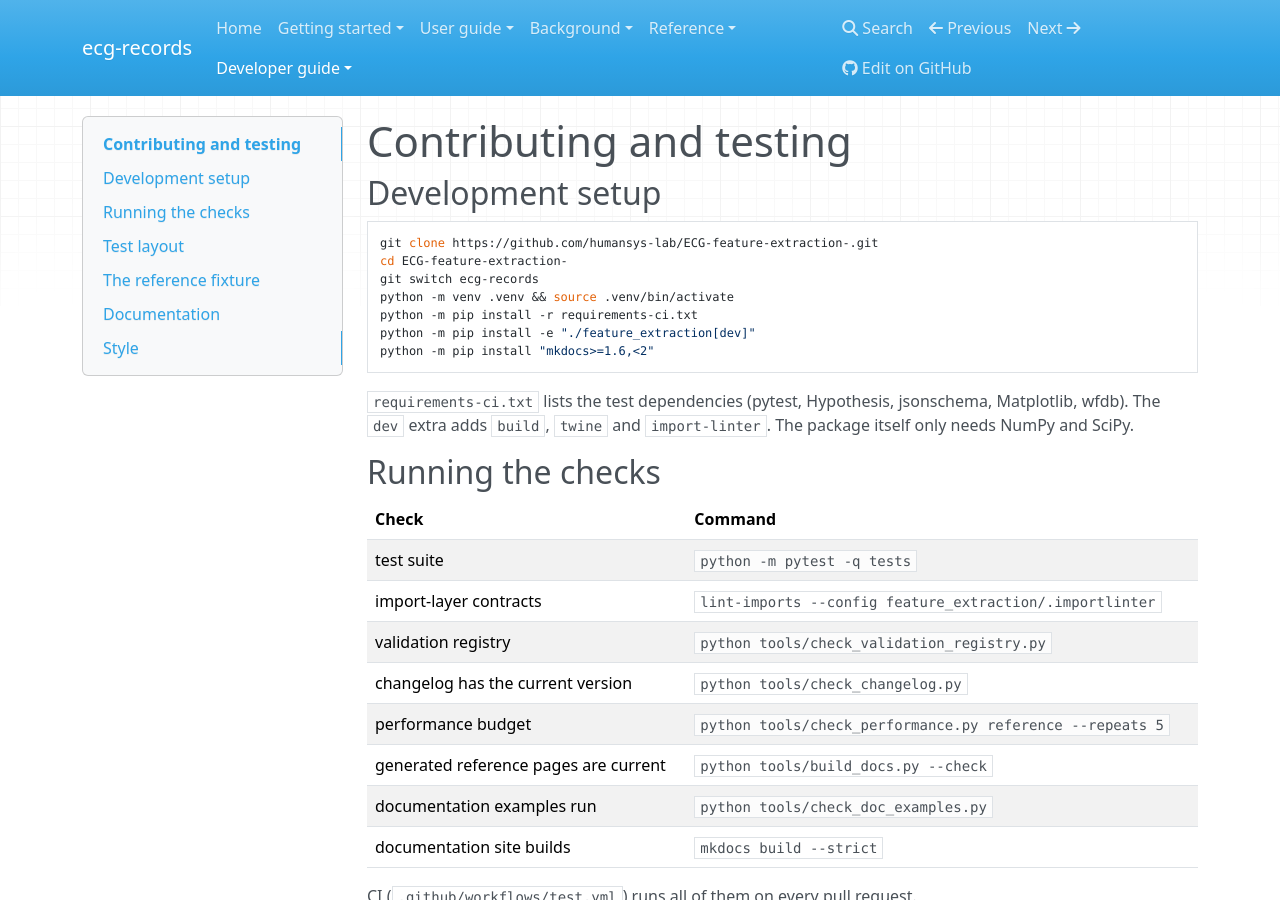
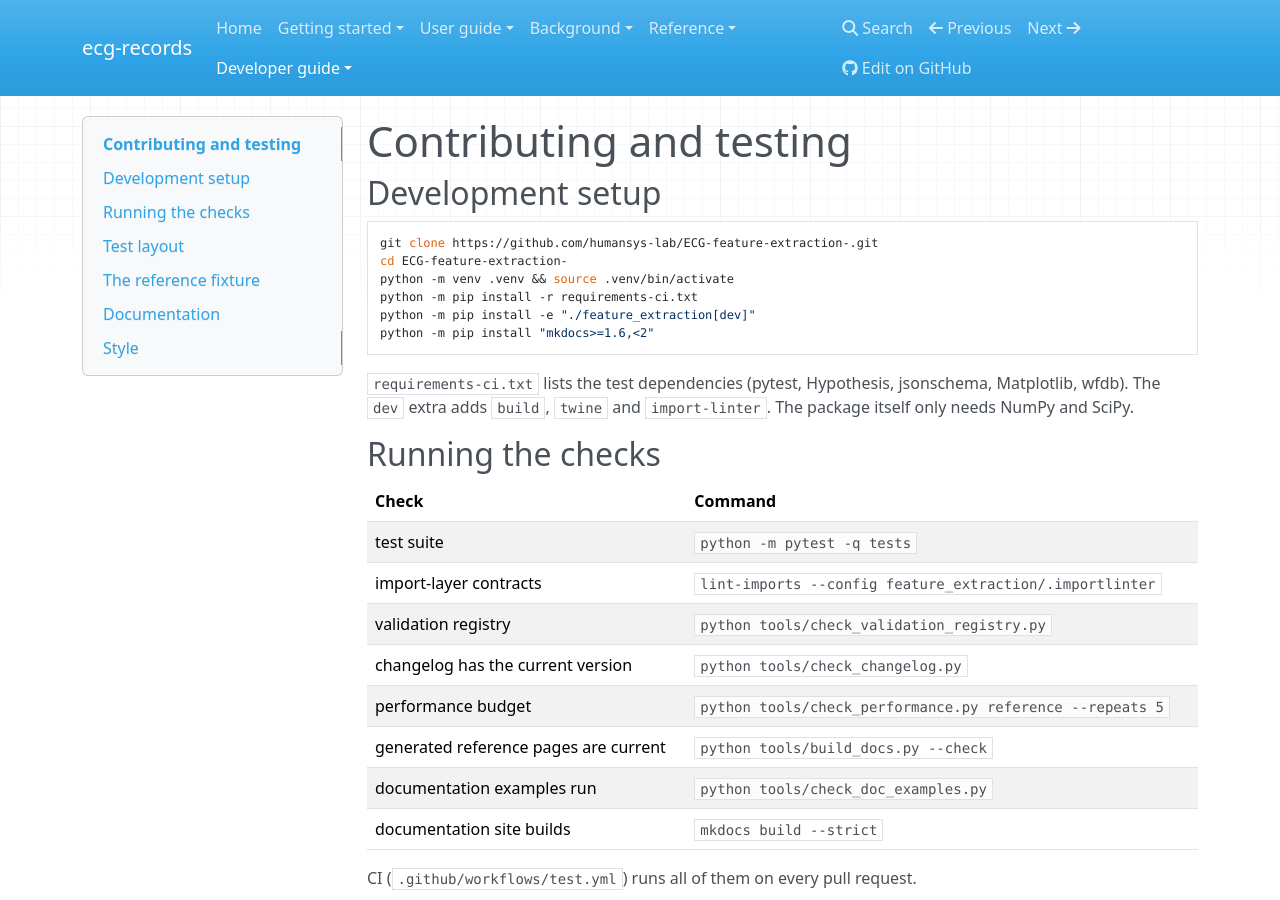
Before and after one commit to humansys-lab/ECG-feature-extraction-, an MkDocs documentation site: the page built from docs/site/development/contributing.md, in a window 1280 px wide and 900 px high. Built offline with MkDocs 1.6.1, drawn with Linux system fonts in a browser that asks for light colours; nearby versions of some CDN libraries.

Commit message:
Follow main: the library becomes the repository's main branch
CI and the documentation deployment now run on main, the 'Edit on GitHub'
links and the install/contributing instructions point at main.

Co-Authored-By: Claude Opus 5.5 (1M context) <noreply@anthropic.com>

````diff
--- a/docs/site/development/contributing.md
+++ b/docs/site/development/contributing.md
@@ -5,7 +5,6 @@
 ```bash
 git clone https://github.com/humansys-lab/ECG-feature-extraction-.git
 cd ECG-feature-extraction-
-git switch ecg-records
 python -m venv .venv && source .venv/bin/activate
 python -m pip install -r requirements-ci.txt
 python -m pip install -e "./feature_extraction[dev]"
@@ -79,7 +78,7 @@ The site lives in `docs/site/` and is built with MkDocs (`mkdocs.yml`).
   checker cannot provide is preceded by `<!-- doc-check: skip (...) -->`.
 - The full example record in `guide/record-format.md` is validated against the
   JSON Schema and the strict reader by `test_library_design_review.py`.
-- Preview locally with `mkdocs serve`. Every push to `ecg-records` that touches
+- Preview locally with `mkdocs serve`. Every push to `main` that touches
   the docs, the package or the schemas rebuilds the site with the same checks
   and deploys it to GitHub Pages (`.github/workflows/docs.yml`), at
   <https://humansys-lab.github.io/ECG-feature-extraction-/>.
--- a/mkdocs.yml
+++ b/mkdocs.yml
@@ -6,7 +6,7 @@ site_name: ecg-records
 site_url: https://humansys-lab.github.io/ECG-feature-extraction-/
 site_description: Versioned ECG Record extraction, measurement and plotting (research and engineering software; not a medical device)
 repo_url: https://github.com/humansys-lab/ECG-feature-extraction-
-edit_uri: blob/ecg-records/docs/site/
+edit_uri: blob/main/docs/site/
 docs_dir: docs/site
 site_dir: build/site
 markdown_extensions:
````
Also changed, not shown: README.md (+1 -1 lines), docs/site/getting-started/installation.md (+0 -1 lines), 2 other files.
